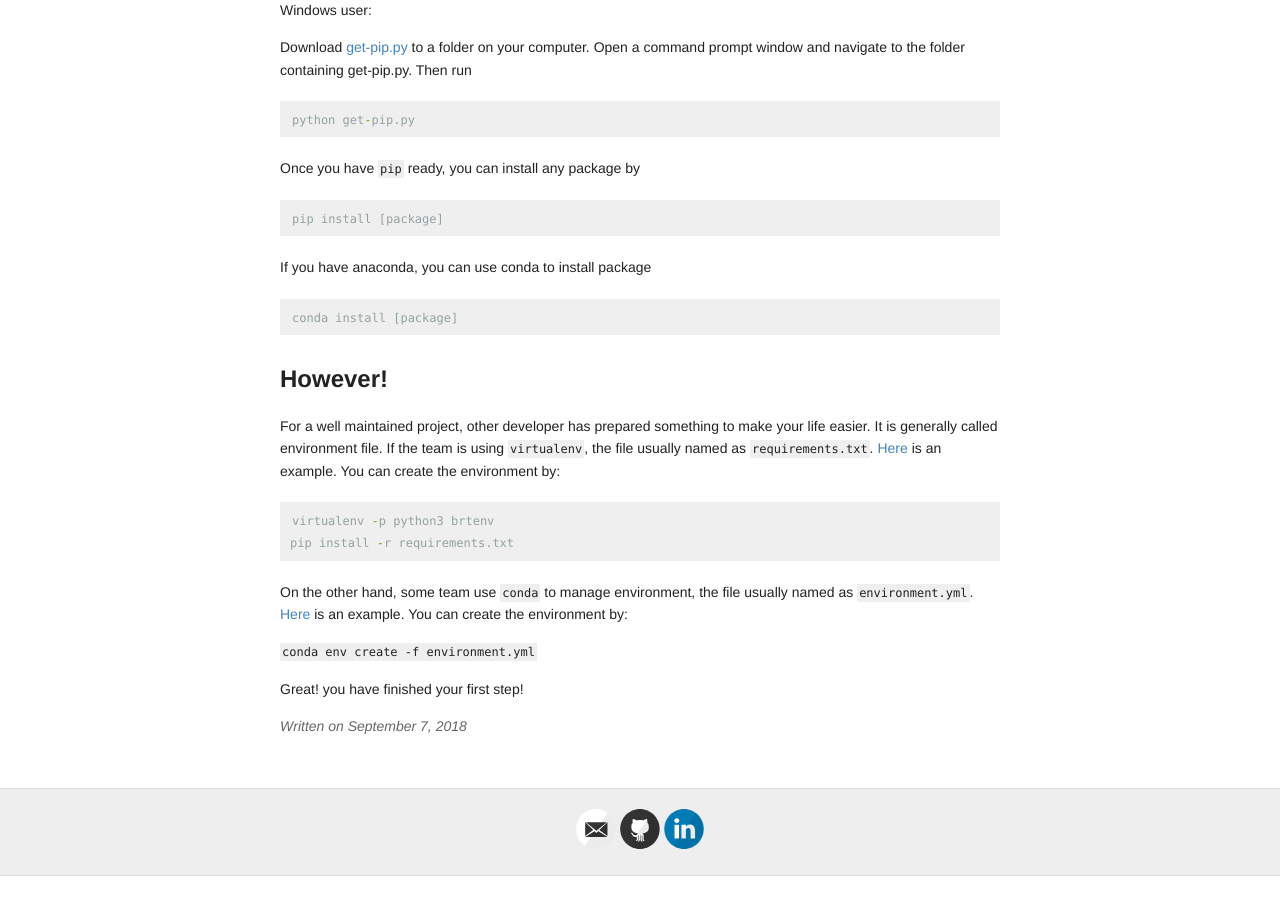
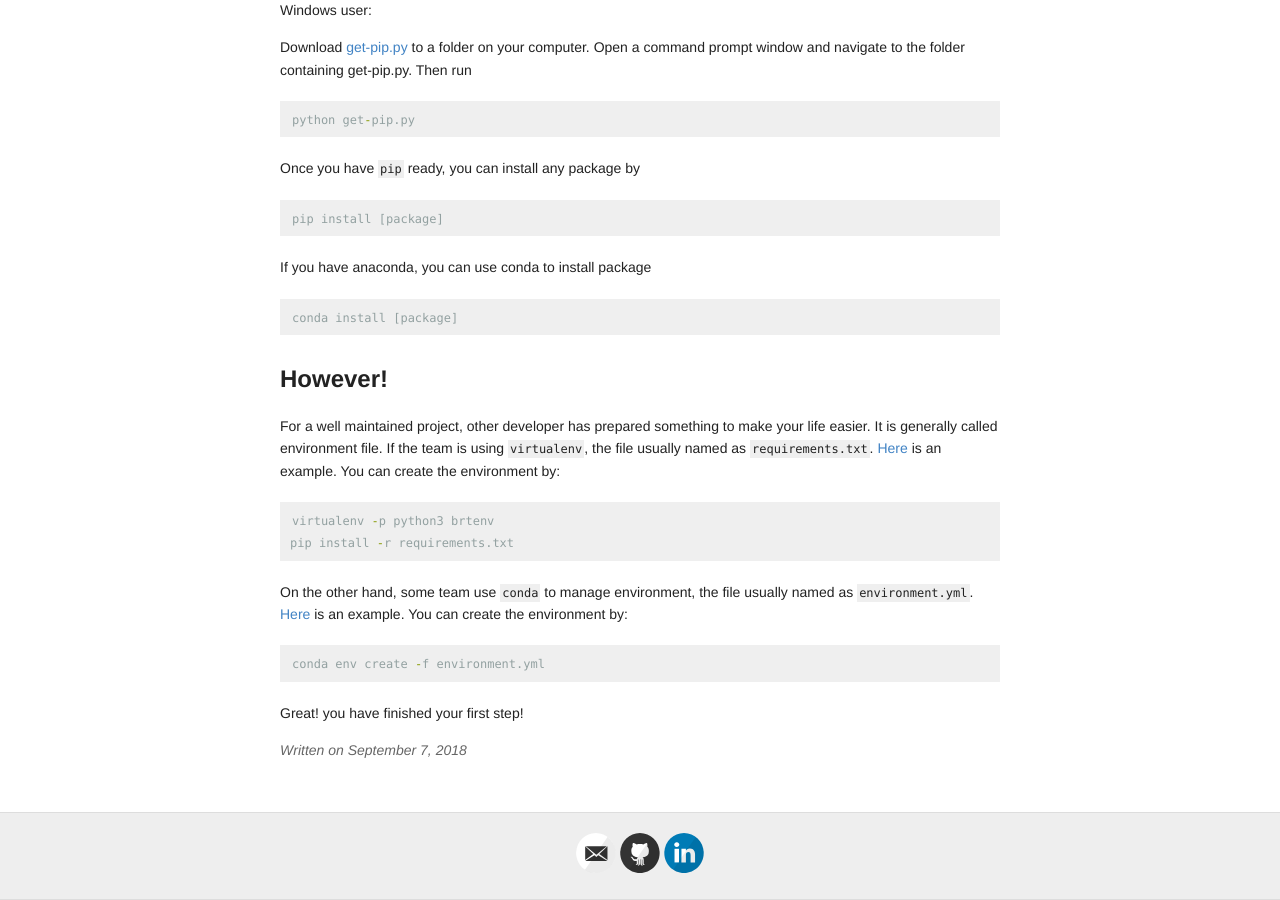
Before and after one commit to jiajuns/jiajun.github.io, a Jekyll site: the page built from _posts/2018-9-07-Setup-Python-Environment.md, in a window 1280 px wide and 900 px high, scrolled down 2960 px. Built offline with Jekyll 4.4.1, drawn with Linux system fonts in a browser that asks for light colours; before the commit the page ends 3836 px from its top, so only the background shows below that.

Commit message:
change format

````diff
--- a/_posts/2018-9-07-Setup-Python-Environment.md
+++ b/_posts/2018-9-07-Setup-Python-Environment.md
@@ -142,8 +142,8 @@ pip install -r requirements.txt
 
 On the other hand, some team use `conda` to manage environment, the file usually named as `environment.yml`. [Here](https://github.com/BlueRiverTechnology/ts-standcount-model) is an example. You can create the environment by:
 
-```highlight
+{% highlight python %}
 conda env create -f environment.yml
-```
+{% endhighlight %}
 
 Great! you have finished your first step!
````
